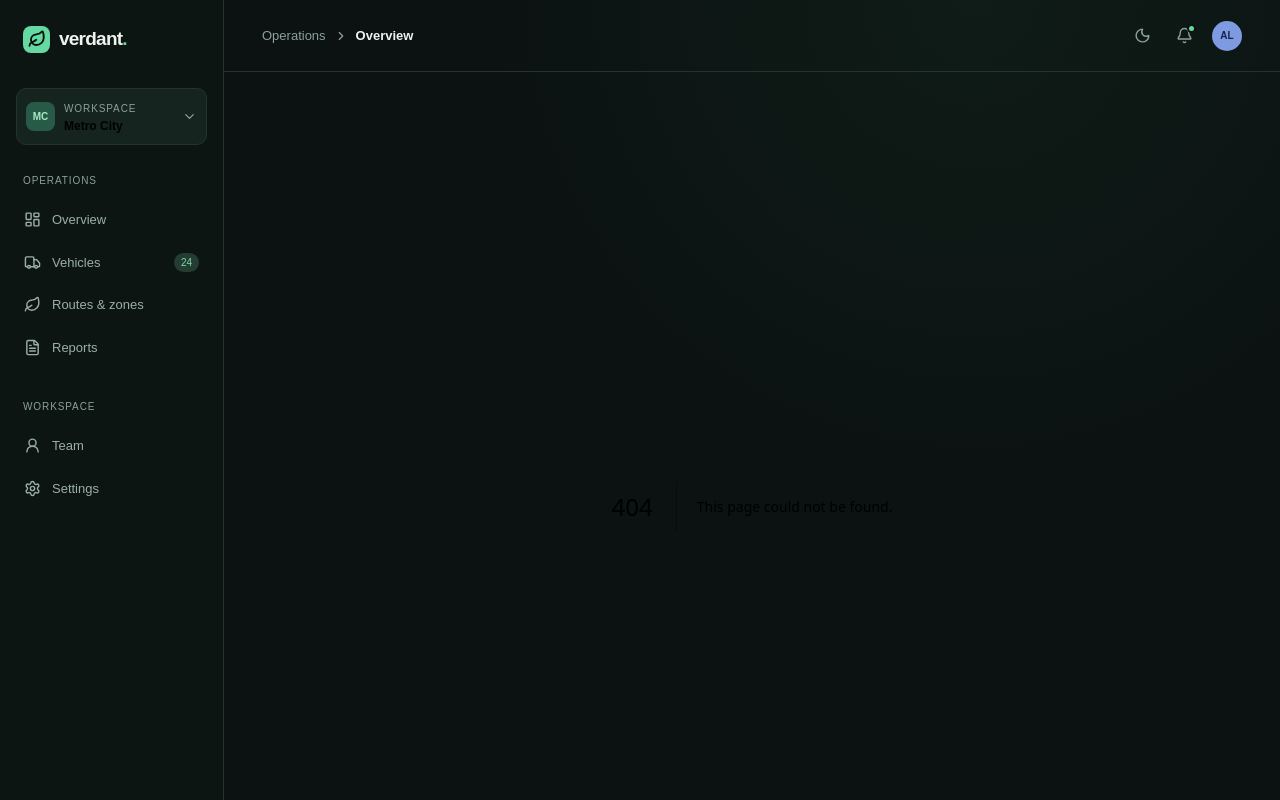
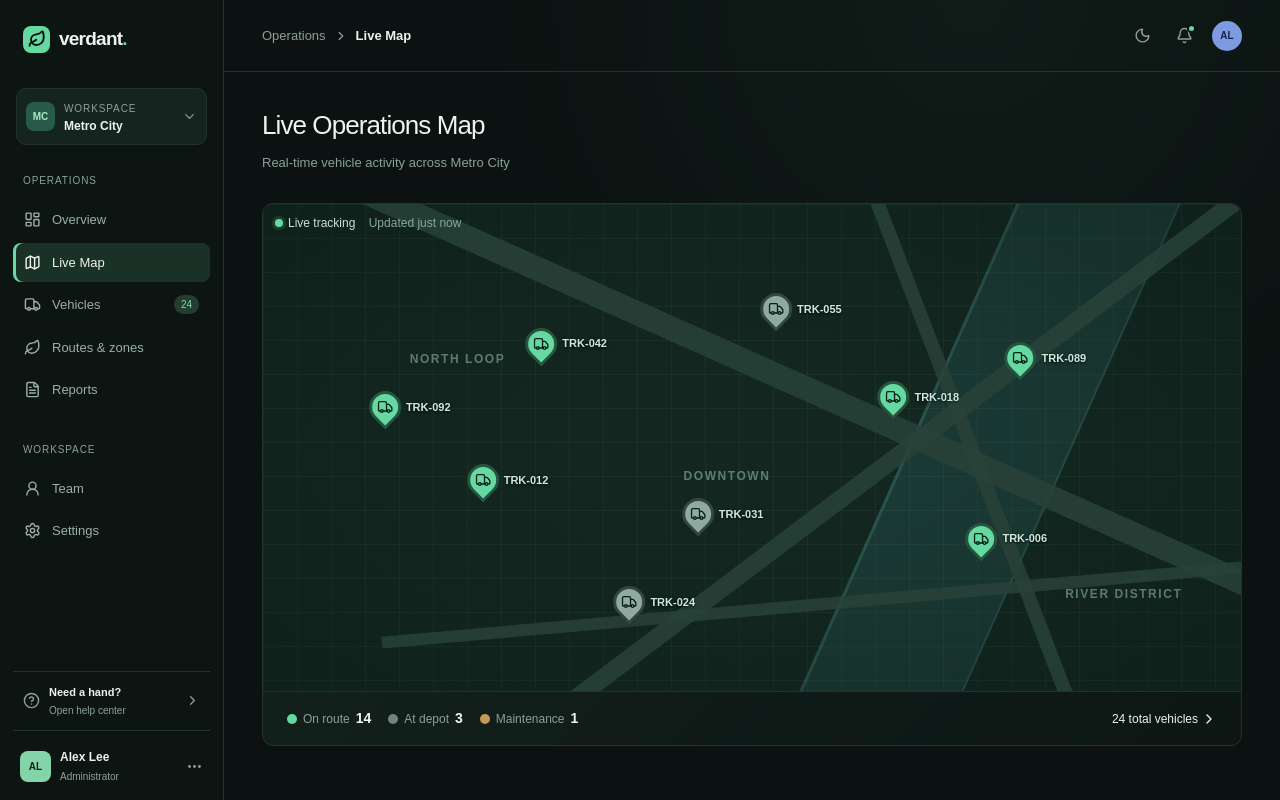
Before and after one commit to PhaseDev6/Automate-India, a Next.js app: page /map in a window 1280 px wide. Before the commit this address had no page. Shown: the top 800 px of the page. Built offline with nearby package versions, Linux system fonts and the light colour scheme.

Commit message:
Add full map page and navigation links

```diff
--- /dev/null
+++ b/app/map/page.tsx
@@ -0,0 +1,57 @@
+'use client'
+
+import { Truck, ChevronRight } from 'lucide-react'
+
+function MapMarker({ label, x, y, muted = false }: { label: string; x: string; y: string; muted?: boolean }) {
+  return (
+    <div className={`map-marker ${muted ? 'marker-muted' : ''}`} style={{ left: x, top: y, transform: 'translate(-50%, -100%)' }}>
+      <span className="marker-pin" style={{ width: '32px', height: '32px' }}><Truck size={16} /></span>
+      <span style={{ fontSize: '11px', textShadow: '0 1px 3px rgba(0,0,0,0.8)' }}>{label}</span>
+    </div>
+  )
+}
+
+export default function MapPage() {
+  return (
+    <div style={{ display: 'flex', flexDirection: 'column', height: 'calc(100vh - 160px)' }}>
+      <div className="page-heading">
+        <div>
+          <h1>Live Operations Map</h1>
+          <p className="subheading">Real-time vehicle activity across Metro City</p>
+        </div>
+      </div>
+
+      <section className="panel map-panel" style={{ flex: 1, display: 'flex', flexDirection: 'column', minHeight: 0 }}>
+        <div className="map-stage" style={{ flex: 1, margin: 0, height: 'auto', border: 'none', borderBottom: '1px solid var(--border)', borderRadius: '11px 11px 0 0' }}>
+          <div className="map-overlay map-title" style={{ fontSize: '12px' }}><span className="live-pulse" style={{ width: '8px', height: '8px' }} />Live tracking <span className="map-time">Updated just now</span></div>
+
+          <div className="map-roads road-one" style={{ top: '35%', height: '24px' }} />
+          <div className="map-roads road-two" style={{ top: '65%', height: '18px' }} />
+          <div className="map-roads road-three" style={{ top: '20%', height: '14px', width: '120%' }} />
+          <div className="map-roads road-four" style={{ top: '80%', height: '12px', width: '100%' }} />
+          <div className="map-water" style={{ height: '200%', top: '-50%', width: '150px' }} />
+
+          <span className="map-district district-one" style={{ fontSize: '12px' }}>NORTH LOOP</span>
+          <span className="map-district district-two" style={{ fontSize: '12px' }}>DOWNTOWN</span>
+          <span className="map-district district-three" style={{ fontSize: '12px' }}>RIVER DISTRICT</span>
+
+          <MapMarker label="TRK-042" x="31%" y="32%" />
+          <MapMarker label="TRK-018" x="67%" y="43%" />
+          <MapMarker label="TRK-006" x="76%" y="72%" />
+          <MapMarker label="TRK-031" x="47%" y="67%" muted />
+          <MapMarker label="TRK-012" x="25%" y="60%" />
+          <MapMarker label="TRK-055" x="55%" y="25%" muted />
+          <MapMarker label="TRK-089" x="80%" y="35%" />
+          <MapMarker label="TRK-092" x="15%" y="45%" />
+          <MapMarker label="TRK-024" x="40%" y="85%" muted />
+        </div>
+        <div className="map-footer" style={{ padding: '16px 24px', fontSize: '12px' }}>
+          <div><span className="legend-dot green-fill" style={{ width: '10px', height: '10px' }} />On route <strong style={{ fontSize: '14px' }}>14</strong></div>
+          <div><span className="legend-dot gray-fill" style={{ width: '10px', height: '10px' }} />At depot <strong style={{ fontSize: '14px' }}>3</strong></div>
+          <div><span className="legend-dot amber-fill" style={{ width: '10px', height: '10px' }} />Maintenance <strong style={{ fontSize: '14px' }}>1</strong></div>
+          <span className="map-total" style={{ fontSize: '12px' }}>24 total vehicles <ChevronRight size={16} /></span>
+        </div>
+      </section>
+    </div>
+  )
+}
--- a/app/page.tsx
+++ b/app/page.tsx
@@ -1,5 +1,6 @@
 'use client'
 
+import Link from 'next/link'
 import { Gauge, Map, Truck, Zap, ChevronRight, MoreHorizontal } from 'lucide-react'
 import { MetricCard } from '../components/MetricCard'
 
@@ -23,7 +24,7 @@ export default function Dashboard() {
 
       <div className="dashboard-grid">
         <section className="panel map-panel">
-          <div className="panel-header"><div><h2>Live operations</h2><p>Real-time vehicle activity across Metro City</p></div><button className="outline-button"><Map size={15} />Open full map</button></div>
+          <div className="panel-header"><div><h2>Live operations</h2><p>Real-time vehicle activity across Metro City</p></div><Link href="/map" className="outline-button"><Map size={15} />Open full map</Link></div>
           <div className="map-stage">
             <div className="map-overlay map-title"><span className="live-pulse" />Live tracking <span className="map-time">Updated just now</span></div>
             <div className="map-roads road-one" /><div className="map-roads road-two" /><div className="map-roads road-three" /><div className="map-roads road-four" /><div className="map-water" />
--- a/components/Sidebar.tsx
+++ b/components/Sidebar.tsx
@@ -18,6 +18,7 @@ import {
 
 const navItems = [
   { label: 'Overview', href: '/', icon: LayoutDashboard },
+  { label: 'Live Map', href: '/map', icon: Map },
   { label: 'Vehicles', href: '/vehicles', icon: Truck },
   { label: 'Routes & zones', href: '/routes', icon: Leaf },
   { label: 'Reports', href: '/reports', icon: FileText },
--- a/components/Topbar.tsx
+++ b/components/Topbar.tsx
@@ -6,6 +6,7 @@ import { Bell, ChevronRight, Leaf, Moon, X } from 'lucide-react'
 
 const breadcrumbs: Record<string, string> = {
   '/': 'Overview',
+  '/map': 'Live Map',
   '/vehicles': 'Vehicles',
   '/routes': 'Routes & zones',
   '/reports': 'Reports',
```
